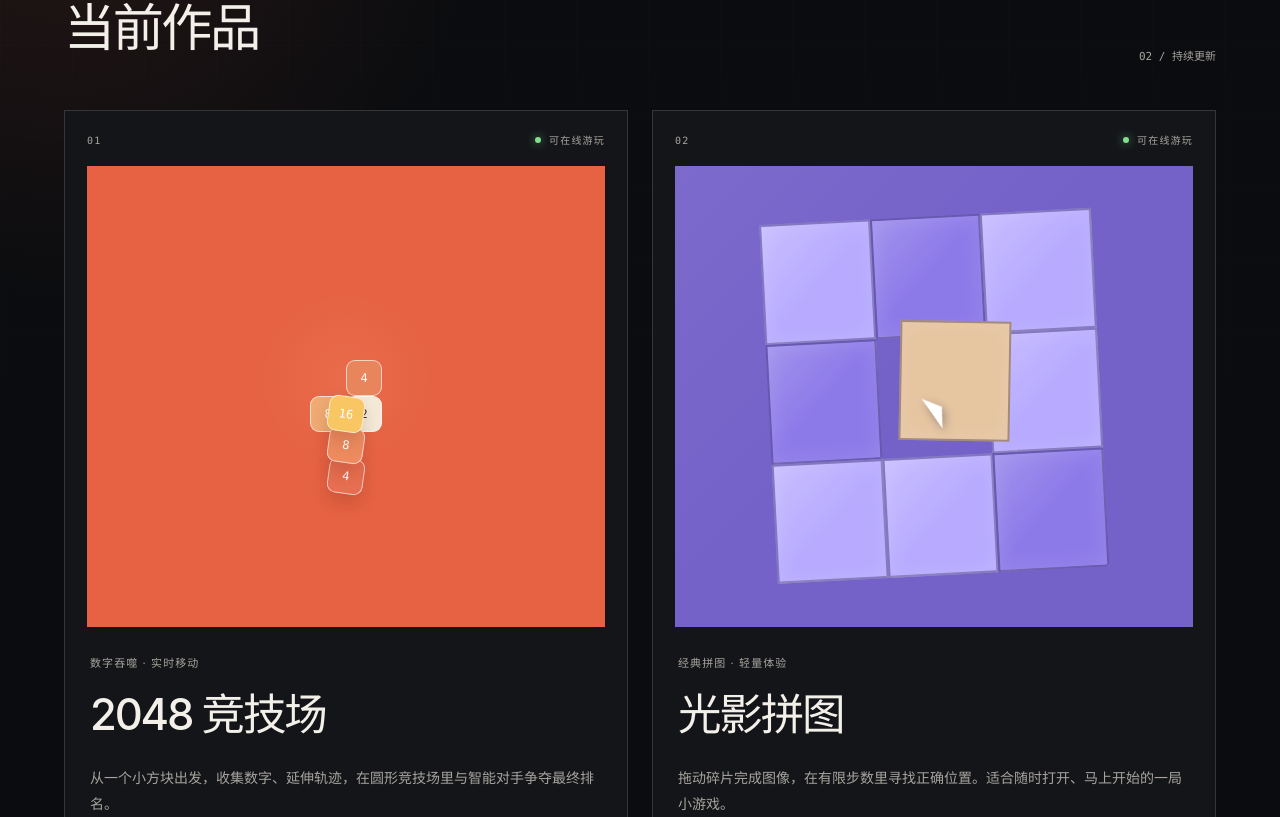
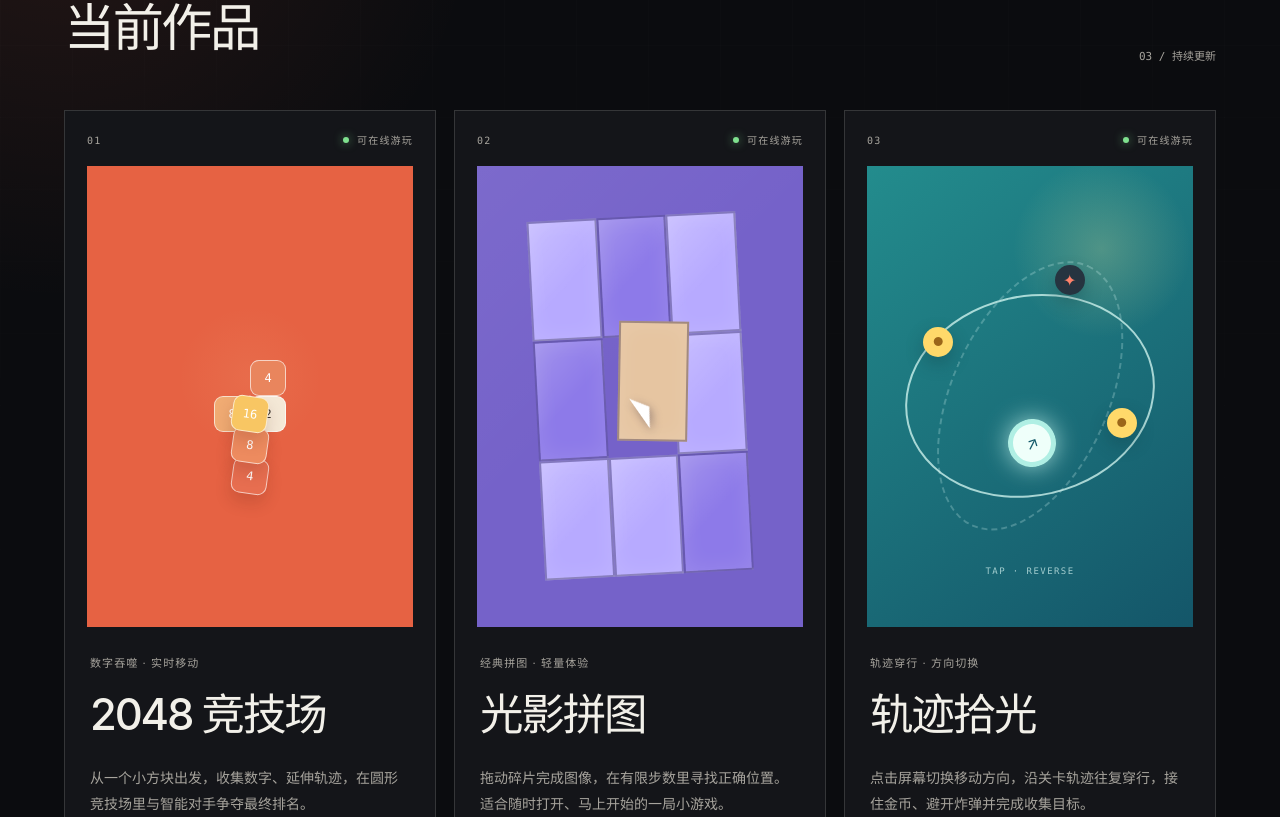
Before and after one commit to waxm/waxm.github.io, a Next.js app: page / in a window 1280 px wide. Shown: the part 963-1780 px from the top of the page. Built offline with nearby package versions, Linux system fonts and the light colour scheme.

Commit message:
新增轨迹拾光主页入口

```diff
--- a/app/globals.css
+++ b/app/globals.css
@@ -7,6 +7,7 @@
   --line: rgba(242, 240, 233, 0.15);
   --coral: #ff704d;
   --violet: #a58bff;
+  --cyan: #50d6c4;
 }
 
 * {
@@ -266,8 +267,8 @@ footer {
 
 .game-grid {
   display: grid;
-  gap: 24px;
-  grid-template-columns: repeat(2, minmax(0, 1fr));
+  gap: 18px;
+  grid-template-columns: repeat(3, minmax(0, 1fr));
 }
 
 .game-card {
@@ -333,6 +334,12 @@ footer {
   background:
     linear-gradient(135deg, rgba(255, 255, 255, 0.05), transparent 45%),
     #7562c9;
+}
+
+.game-card-cyan .game-visual {
+  background:
+    radial-gradient(circle at 72% 18%, rgba(255, 242, 157, 0.22), transparent 20%),
+    linear-gradient(145deg, #238c8d, #145669);
 }
 
 .visual-action {
@@ -530,6 +537,94 @@ footer {
   top: 49%;
   transform: rotate(-32deg);
   z-index: 4;
+}
+
+.trace-preview {
+  inset: 8%;
+  position: absolute;
+}
+
+.trace-route {
+  border: 2px solid rgba(224, 255, 249, 0.72);
+  border-radius: 50%;
+  left: 50%;
+  position: absolute;
+  top: 50%;
+  transform: translate(-50%, -50%) rotate(-13deg);
+}
+
+.trace-route-one {
+  height: 52%;
+  width: 92%;
+}
+
+.trace-route-two {
+  border-color: rgba(224, 255, 249, 0.24);
+  border-style: dashed;
+  height: 74%;
+  transform: translate(-50%, -50%) rotate(24deg);
+  width: 58%;
+}
+
+.trace-pickup,
+.trace-runner {
+  align-items: center;
+  border-radius: 50%;
+  display: flex;
+  justify-content: center;
+  position: absolute;
+}
+
+.trace-pickup {
+  background: #ffd96a;
+  box-shadow: 0 7px 18px rgba(17, 54, 60, 0.32);
+  color: #9b6619;
+  font-size: 12px;
+  height: 30px;
+  width: 30px;
+}
+
+.trace-coin-one {
+  left: 11%;
+  top: 32%;
+}
+
+.trace-coin-two {
+  right: 11%;
+  top: 53%;
+}
+
+.trace-bomb {
+  background: #263440;
+  color: #ff826b;
+  font-size: 16px;
+  right: 30%;
+  top: 16%;
+}
+
+.trace-runner {
+  background: #effffa;
+  border: 5px solid rgba(80, 214, 196, 0.4);
+  box-shadow: 0 0 24px rgba(211, 255, 245, 0.72);
+  color: #13596a;
+  font-size: 16px;
+  height: 48px;
+  left: 42%;
+  top: 56%;
+  transform: rotate(-18deg);
+  width: 48px;
+}
+
+.trace-direction {
+  bottom: 3%;
+  color: rgba(228, 255, 250, 0.68);
+  font-family: "SFMono-Regular", Consolas, monospace;
+  font-size: 9px;
+  left: 50%;
+  letter-spacing: 0.16em;
+  position: absolute;
+  transform: translateX(-50%);
+  white-space: nowrap;
 }
 
 .card-copy {
@@ -853,6 +948,12 @@ footer {
   }
 }
 
+@media (min-width: 801px) and (max-width: 1100px) {
+  .game-grid {
+    grid-template-columns: repeat(2, minmax(0, 1fr));
+  }
+}
+
 @media (prefers-reduced-motion: reduce) {
   html {
     scroll-behavior: auto;
--- a/app/page.tsx
+++ b/app/page.tsx
@@ -44,6 +44,19 @@ const games: Game[] = [
     accent: "violet",
     index: "02",
   },
+  {
+    id: "TraceLight",
+    title: "轨迹拾光",
+    eyebrow: "轨迹穿行 · 方向切换",
+    description:
+      "点击屏幕切换移动方向，沿关卡轨迹往复穿行，接住金币、避开炸弹并完成收集目标。",
+    url: "https://waxm.github.io/game-trace-light/",
+    sourceUrl: "https://github.com/waxm/game-trace-light",
+    status: "live",
+    tags: ["Cocos Creator", "Arcade", "Portrait"],
+    accent: "cyan",
+    index: "03",
+  },
 ];
 
 function getHashGameId(): string | null {
@@ -84,6 +97,32 @@ function PuzzlePreview() {
   );
 }
 
+function TracePreview() {
+  return (
+    <div className="trace-preview" aria-hidden="true">
+      <span className="trace-route trace-route-one" />
+      <span className="trace-route trace-route-two" />
+      <span className="trace-pickup trace-coin trace-coin-one">●</span>
+      <span className="trace-pickup trace-coin trace-coin-two">●</span>
+      <span className="trace-pickup trace-bomb">✦</span>
+      <span className="trace-runner">↗</span>
+      <span className="trace-direction">TAP · REVERSE</span>
+    </div>
+  );
+}
+
+function GamePreview({ gameId }: { gameId: string }) {
+  if (gameId === "Game2048") {
+    return <ArenaPreview />;
+  }
+
+  if (gameId === "Puzzle") {
+    return <PuzzlePreview />;
+  }
+
+  return <TracePreview />;
+}
+
 function GameCard({ game }: { game: Game }) {
   return (
     <article className={`game-card game-card-${game.accent}`}>
@@ -96,7 +135,7 @@ function GameCard({ game }: { game: Game }) {
       </div>
 
       <a className="game-visual" href={`#${game.id}`} aria-label={`打开${game.title}`}>
-        {game.id === "Game2048" ? <ArenaPreview /> : <PuzzlePreview />}
+        <GamePreview gameId={game.id} />
         <span className="visual-action">
           <span>PLAY</span>
           <strong>↗</strong>
@@ -166,7 +205,7 @@ function GamePlayer({
           <div className="coming-soon">
             <span>BUILD IN PROGRESS</span>
             <strong>正在准备网页版</strong>
-            <p>2048 竞技场完成发布后，这个入口会直接加载游戏。</p>
+            <p>网页版完成发布后，这个入口会直接加载游戏。</p>
           </div>
         )}
       </main>
@@ -251,7 +290,7 @@ export default function Home() {
             <p>SELECTED GAMES</p>
             <h2>当前作品</h2>
           </div>
-          <span>02 / 持续更新</span>
+          <span>03 / 持续更新</span>
         </div>
         <div className="game-grid">
           {games.map((game) => (
```
